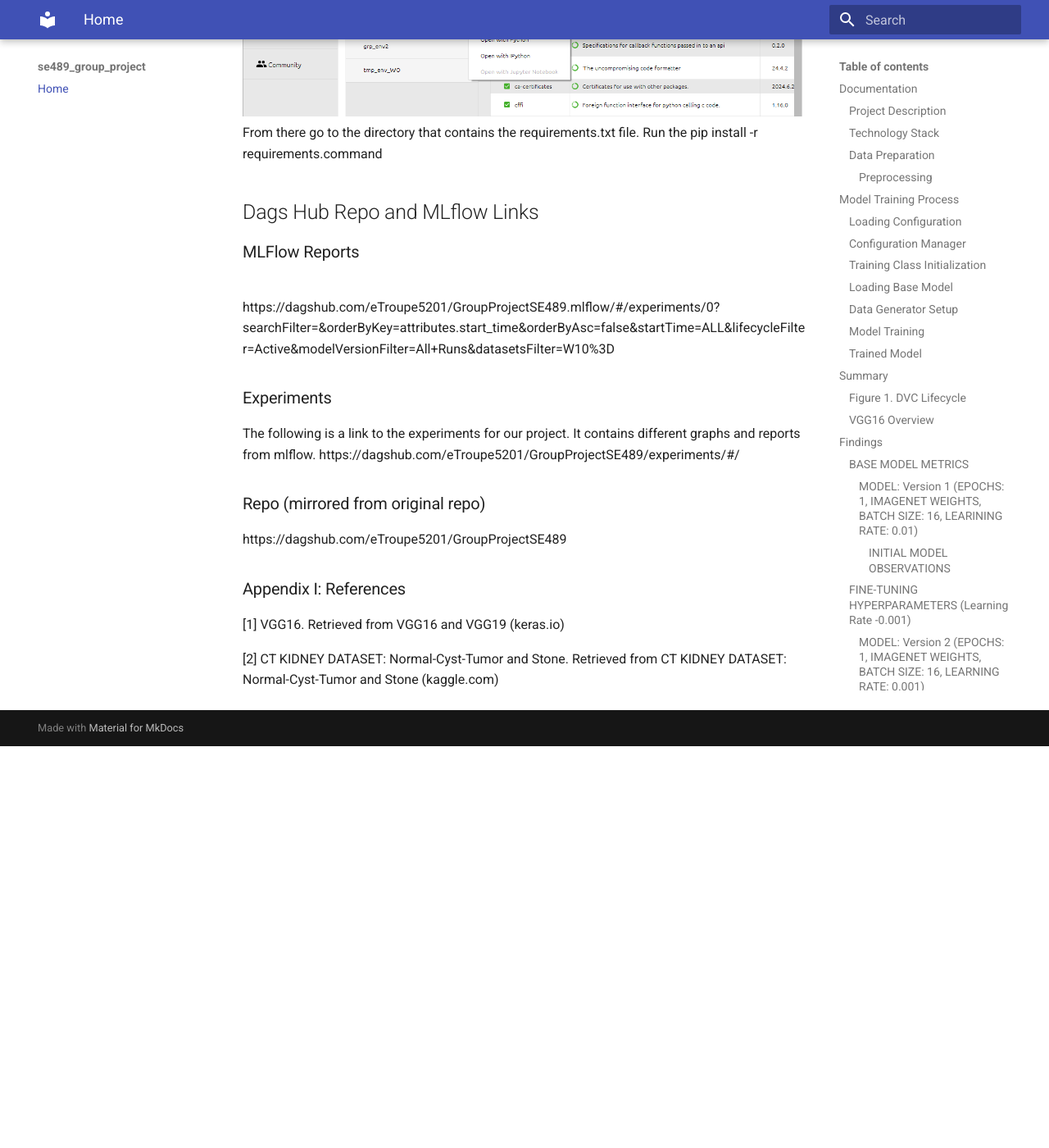
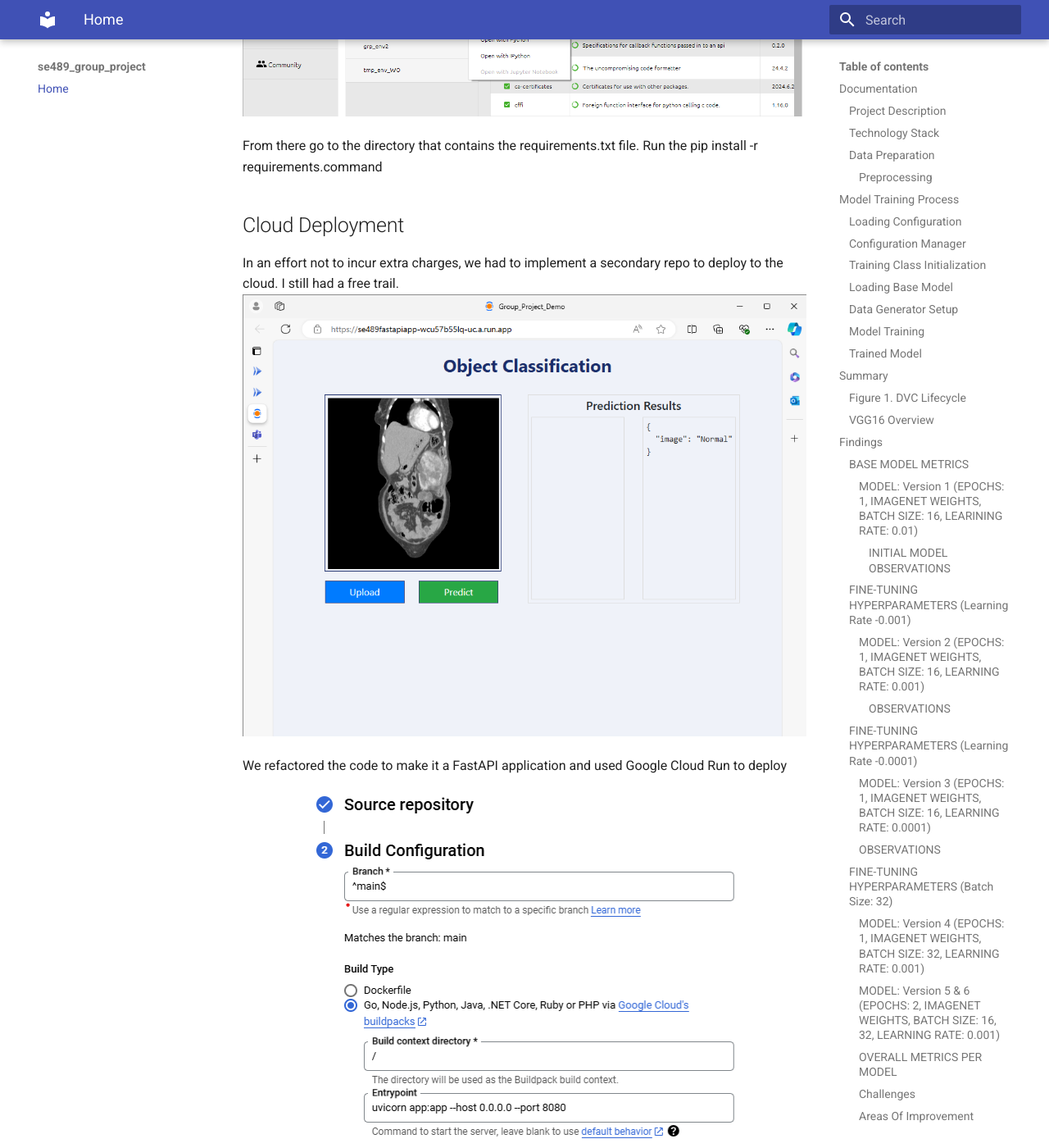
Before and after one commit to RobinMacwan/group_project_se489, an MkDocs documentation site: the page built from docs/source/index.md, in a window 1280 px wide and 1400 px high, scrolled down 13256 px. Shown: the whole window at 82% size. Built offline with MkDocs 1.6.1 and Material for MkDocs 9.7.7, drawn with Linux system fonts in a browser that asks for light colours; before the commit the page ends 14166 px from its top, so only the background shows below that; some of the changed text lies outside the part shown.

Commit message:
.md update

```diff
--- a/docs/source/index.md
+++ b/docs/source/index.md
@@ -360,8 +360,21 @@
 ##Pre-Commit
 To add pre-commit you will need to add it as an adminstrator. This will avoid any incompablity issues or errors. From the Anaconda Navigator open the command line.
 ![Alt Text](Anaconda_screenshot.png)
+
 From there go to the directory that contains the requirements.txt file.
 Run the pip install -r requirements.command
+
+##Cloud Deployment
+In an effort not to incur extra charges, we had to implement a secondary repo to deploy to the cloud. I still had a free trail.
+![Alt Text](Cloud_deployed_model.png)
+
+We refactored the code to make it a FastAPI application and used Google Cloud Run to deploy the model.
+![Alt Text](cloud_implementation.png)
+
+
+- Link To Secondary Repo: https://github.com/eTroupe5201/SE489GroupProjectSecondaryRepo
+- Link To Deployed Model: https://se489fastapiapp-wcu57b55lq-uc.a.run.app/
+
 
 
 ##Dags Hub Repo and MLflow Links
```
Also changed, not shown: docs/source/Cloud_deployed_model.png (added), docs/source/cloud_implementation.png (added).
